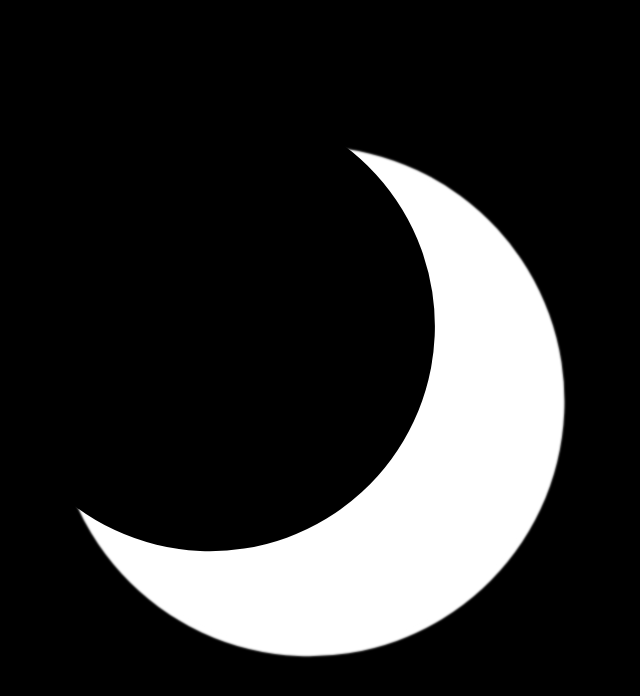
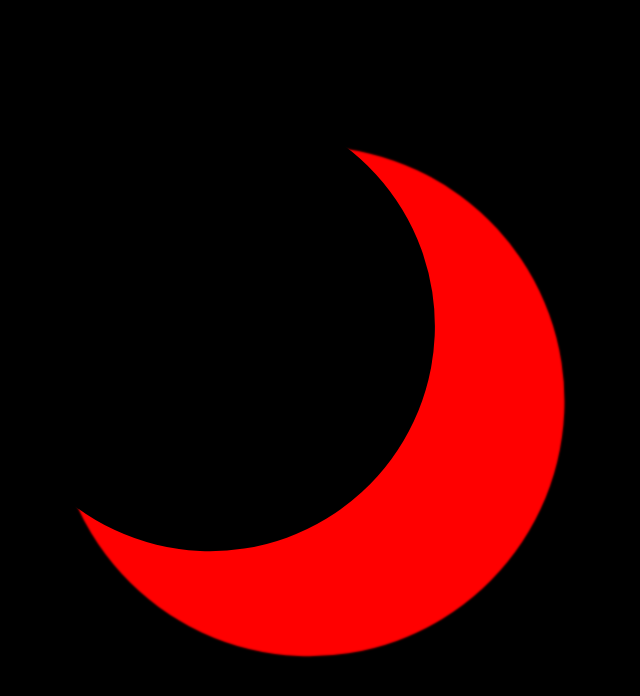
Before and after one commit to AugustOtturi/LunaLunita, a plain HTML site: page index.html in a window 1280 px wide. Shown: the whole page, without its empty margins (331-971 px from the left). Drawn offline with Linux system fonts and the light colour scheme.

Commit message:
Luna roja

```diff
--- a/style.css
+++ b/style.css
@@ -16,10 +16,10 @@
 .container .luna{
     height: 500px;
     width: 500px;
-    background-color: white;
+    background-color: red;
     border-radius: 50%;
     rotate: 25deg;
-    box-shadow: 1px 1px 2px 5px white;
+    box-shadow: 1px 1px 2px 5px red;
     transition: 1s;
 }
 
```
